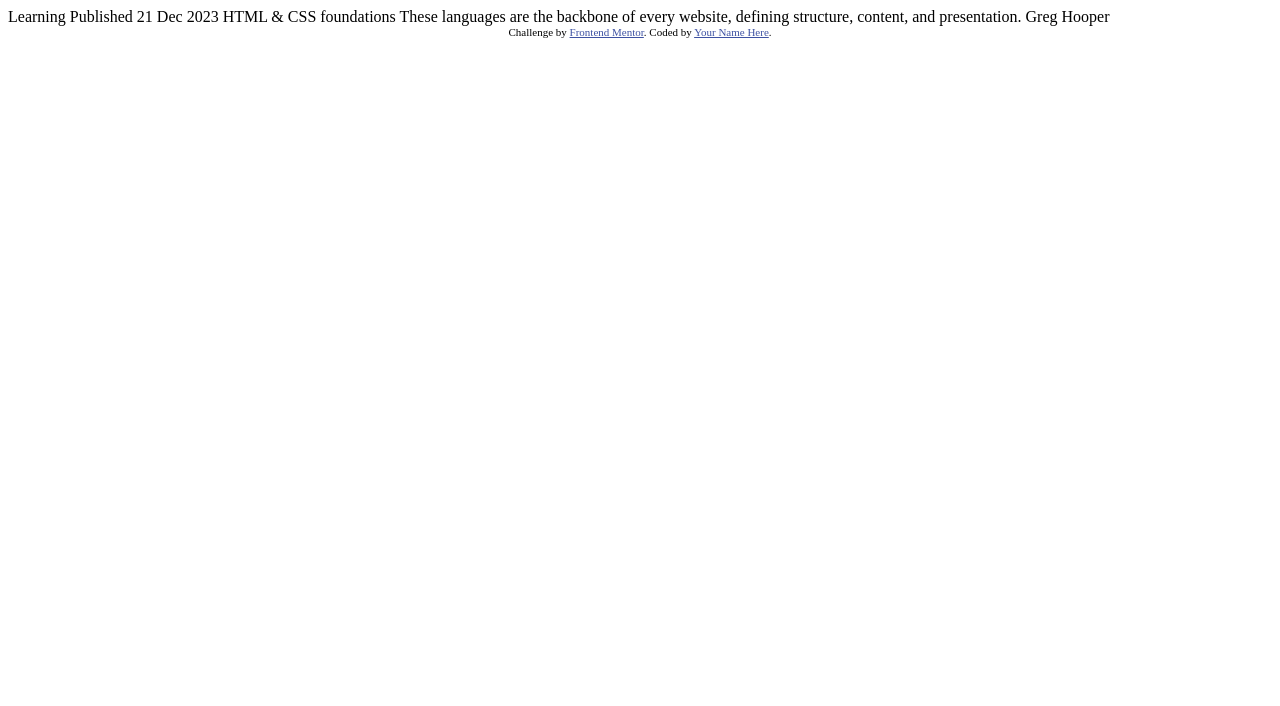
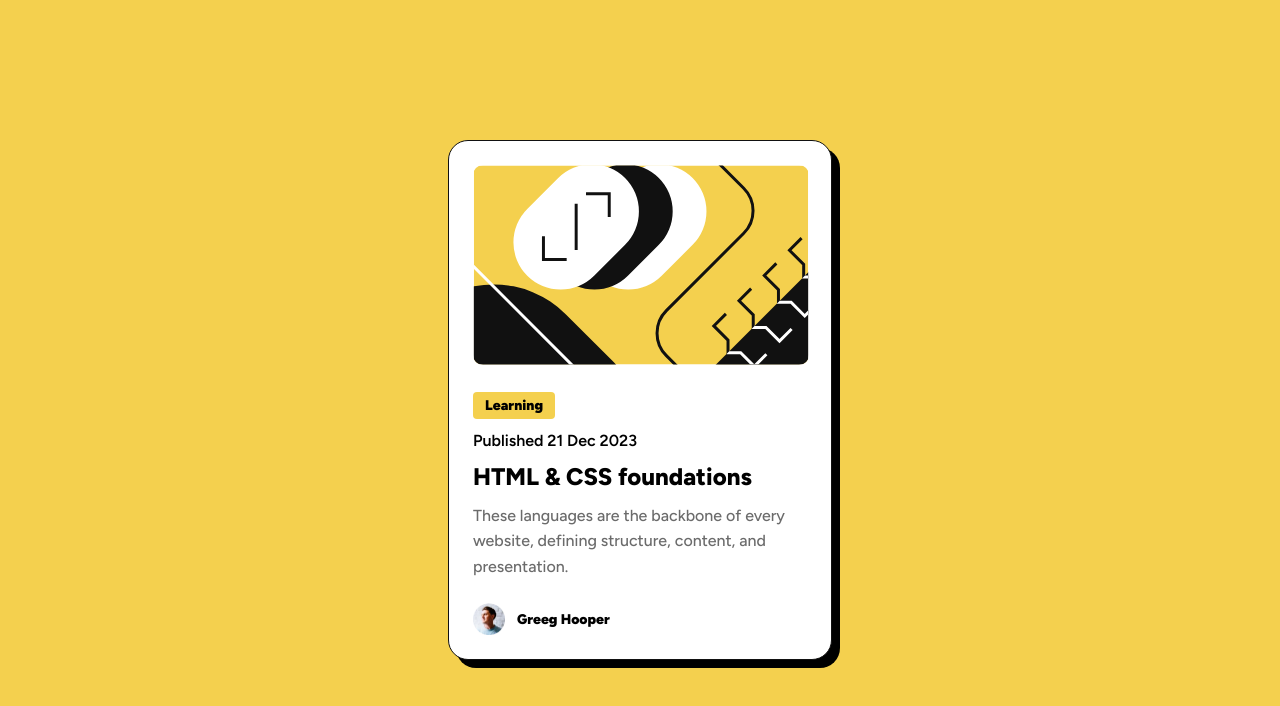
Before and after one commit to Artedix9/blog-preview-card-main, a plain HTML site: page index.html in a window 1280 px wide. Drawn offline with Linux system fonts and the light colour scheme.

Commit message:
frontend challenge two

```diff
--- a/index.html
+++ b/index.html
@@ -1,34 +1,138 @@
 <!DOCTYPE html>
 <html lang="en">
   <head>
-  <meta charset="UTF-8">
-  <meta name="viewport" content="width=device-width, initial-scale=1.0"> <!-- displays site properly based on user's device -->
+    <meta charset="UTF-8" />
+    <meta name="viewport" content="width=device-width, initial-scale=1.0" />
+    <!-- displays site properly based on user's device -->
 
-  <link rel="icon" type="image/png" sizes="32x32" href="./assets/images/favicon-32x32.png">
+    <link
+      rel="icon"
+      type="image/png"
+      sizes="32x32"
+      href="./assets/images/favicon-32x32.png"
+    />
+    <link rel="preconnect" href="https://fonts.googleapis.com" />
+    <link rel="preconnect" href="https://fonts.gstatic.com" crossorigin />
+    <link
+      href="https://fonts.googleapis.com/css2?family=Figtree:ital,wght@0,300..900;1,300..900&display=swap"
+      rel="stylesheet"
+    />
 
     <title>Frontend Mentor | Blog preview card</title>
-
-  <!-- Feel free to remove these styles or customise in your own stylesheet 👍 -->
-  <style>
-    .attribution { font-size: 11px; text-align: center; }
-    .attribution a { color: hsl(228, 45%, 44%); }
-  </style>
+    <link rel="stylesheet" href="style.css" />
   </head>
   <body>
-
-  Learning
-
-  Published 21 Dec 2023
-
-  HTML & CSS foundations
-
-  These languages are the backbone of every website, defining structure, content, and presentation.
-
-  Greg Hooper
-
-  <div class="attribution">
-    Challenge by <a href="https://www.frontendmentor.io?ref=challenge" target="_blank">Frontend Mentor</a>.
-    Coded by <a href="#">Your Name Here</a>.
+    <div class="card">
+      <svg
+        class="card-image"
+        xmlns="http://www.w3.org/2000/svg"
+        width="336"
+        height="201"
+        fill="none"
+        viewBox="0 0 336 201"
+      >
+        <g clip-path="url(#a)">
+          <path fill="#F4D04E" d="M0 .5h336v200H0z" />
+          <rect
+            width="139"
+            height="95"
+            x="87.996"
+            y="77.729"
+            fill="#fff"
+            rx="47.5"
+            transform="rotate(-45 87.996 77.729)"
+          />
+          <rect
+            width="139"
+            height="95"
+            x="54.055"
+            y="77.729"
+            fill="#111"
+            rx="47.5"
+            transform="rotate(-45 54.055 77.729)"
+          />
+          <path
+            fill="#111"
+            d="M234.864 209.036 451.4-7.5l67.175 67.175-216.536 216.536z"
+          />
+          <rect
+            width="139"
+            height="95"
+            x="20.114"
+            y="77.729"
+            fill="#fff"
+            rx="47.5"
+            transform="rotate(-45 20.114 77.729)"
+          />
+          <rect
+            width="204.19"
+            height="270.554"
+            fill="#111"
+            rx="102.095"
+            transform="scale(-1 1) rotate(45 -103.887 14.564)"
+          />
+          <path
+            stroke="#fff"
+            stroke-width="3"
+            d="m6.69-357.5 135.583 135.727c12.481 12.494 12.481 32.737 0 45.231L-45.544 11.475c-12.481 12.494-12.481 32.737 0 45.23L107.088 209.5"
+          />
+          <path
+            stroke="#111"
+            stroke-width="3"
+            d="M69.965 71.719v23.334h23.334M136.079 52.273V28.94h-23.334M102.845 38.838v46.67M210.364-37.5l60.873 60.873c12.497 12.496 12.497 32.758 0 45.254l-77.745 77.746c-12.497 12.496-12.497 32.758 0 45.254l69.872 69.873"
+          />
+          <path
+            stroke="#111"
+            stroke-width="3"
+            d="m253.339 149.574-12.144 12.145 14.256 14.257v12.672h12.673l13.729 13.729 12.145-12.145M278.685 124.228l-12.145 12.145 14.257 14.257v12.673h12.673l13.729 13.729 12.145-12.145M304.031 98.883l-12.145 12.144 14.257 14.257v12.673h12.673l13.729 13.729 12.144-12.145M329.376 73.537l-12.145 12.145 14.257 14.257v12.672h12.673l13.729 13.729 12.145-12.144"
+          />
+          <path
+            stroke="#fff"
+            stroke-width="5"
+            d="m354.722 48.191-12.145 12.145 14.257 14.257v12.673h12.673l13.729 13.729 12.145-12.145"
+          />
+          <mask
+            id="b"
+            width="285"
+            height="285"
+            x="234"
+            y="-8"
+            maskUnits="userSpaceOnUse"
+            style="mask-type: alpha"
+          >
+            <path
+              fill="#111"
+              d="M234.864 209.036 451.4-7.5l67.175 67.175-216.536 216.536z"
+            />
+          </mask>
+          <g stroke="#fff" mask="url(#b)">
+            <path
+              stroke-width="3"
+              d="m253.339 149.574-12.144 12.145 14.256 14.257v12.672h12.673l13.729 13.729 12.145-12.145M278.685 124.228l-12.145 12.145 14.257 14.257v12.673h12.673l13.729 13.729 12.145-12.145M304.031 98.883l-12.145 12.144 14.257 14.257v12.673h12.673l13.729 13.729 12.144-12.145M329.376 73.537l-12.145 12.145 14.257 14.257v12.672h12.673l13.729 13.729 12.145-12.145"
+            />
+            <path
+              stroke-width="5"
+              d="m354.722 48.191-12.145 12.145 14.257 14.257v12.673h12.673l13.729 13.729 12.145-12.145"
+            />
+          </g>
+        </g>
+        <defs>
+          <clipPath id="a"><path fill="#fff" d="M0 .5h336v200H0z" /></clipPath>
+        </defs>
+      </svg>
+      <div class="content">
+        <span class="tag">Learning</span>
+        <p class="sub-title">Published 21 Dec 2023</p>
+        <h1 class="main-title">HTML & CSS foundations</h1>
+        <p class="card-text">
+          These languages are the backbone of every website, defining structure,
+          content, and presentation.
+        </p>
+      </div>
+      <div class="author">
+        <img src="assets/images/image-avatar.webp" alt="" />
+        <p class="author-name">Greeg Hooper</p>
+      </div>
     </div>
   </body>
 </html>
--- /dev/null
+++ b/style.css
@@ -0,0 +1,111 @@
+/*
+
+  COLORS
+
+  #F4D04E
+  #111
+  #6b6b6b
+  #fff
+
+*/
+
+* {
+  margin: 0;
+  padding: 0;
+  box-sizing: border-box;
+}
+
+html {
+  font-size: 62.5%;
+  font-family: "figtree", sans-serif;
+}
+
+body {
+  display: flex;
+  flex-direction: column;
+  justify-content: center;
+  align-items: center;
+  min-height: 100vh;
+
+  background-color: #f4d04e;
+}
+
+.card {
+  background-color: #fff;
+  width: 38.4rem;
+  padding: 2.4rem;
+  border-radius: 20px;
+  border: 1px solid #111;
+  box-shadow: 0.8rem 0.8rem 0 rgb(0, 0, 0);
+  transition: all 0.4s;
+}
+
+.card:hover {
+  box-shadow: 1.4rem 1.4rem 0 rgb(0, 0, 0);
+}
+
+.card:hover .main-title {
+  color: #f4d04e;
+}
+
+.card-image {
+  width: 33.6rem;
+  height: 20rem;
+  border-radius: 10px;
+  margin-bottom: 2.4rem;
+}
+
+.content {
+  display: flex;
+  flex-direction: column;
+  gap: 1.2rem;
+  margin-bottom: 2.4rem;
+}
+
+.tag {
+  padding: 0.5rem 1.2rem;
+  background-color: #f4d04e;
+  border-radius: 4px;
+  align-self: flex-start;
+}
+
+.tag,
+.author-name {
+  font-size: 1.4rem;
+  font-weight: 900;
+}
+
+.sub-title {
+  font-size: 1.6rem;
+  font-weight: 600;
+}
+
+.main-title {
+  font-size: 2.4rem;
+  font-weight: 800;
+  transition: all 0.4s;
+}
+
+.card-text {
+  color: #6b6b6b;
+  font-weight: 500;
+  font-size: 1.6rem;
+  line-height: 1.6;
+}
+
+.author {
+  display: flex;
+  align-items: center;
+  gap: 1.2rem;
+}
+
+.author img {
+  width: 3.2rem;
+  height: 3.2rem;
+}
+
+@media (max-width: 28.75em) {
+  html {
+    font-size: 56.25%;
+  }
+}
```
Also changed, not shown: preview.jpg (deleted), 4 other files. Lines whose indentation alone changed are shown as unchanged.
